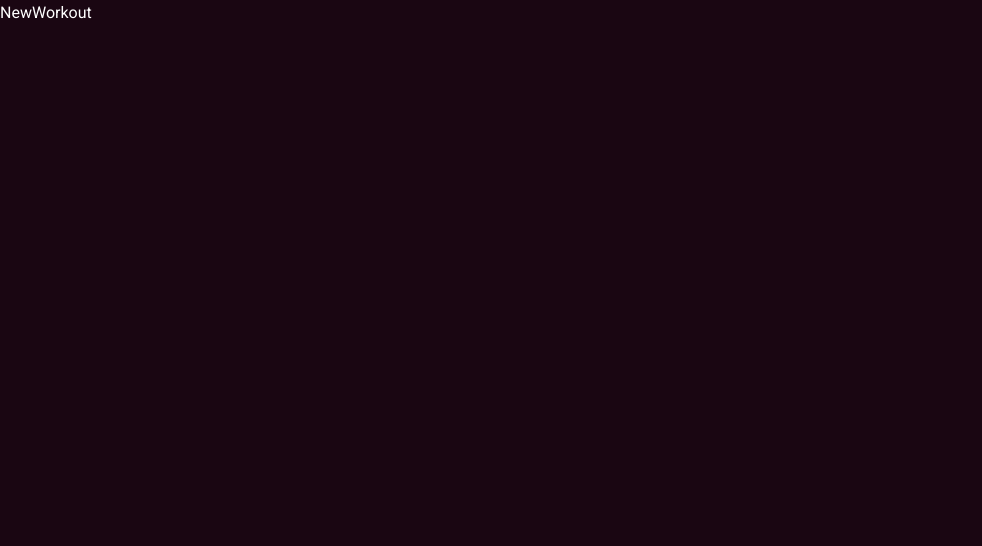
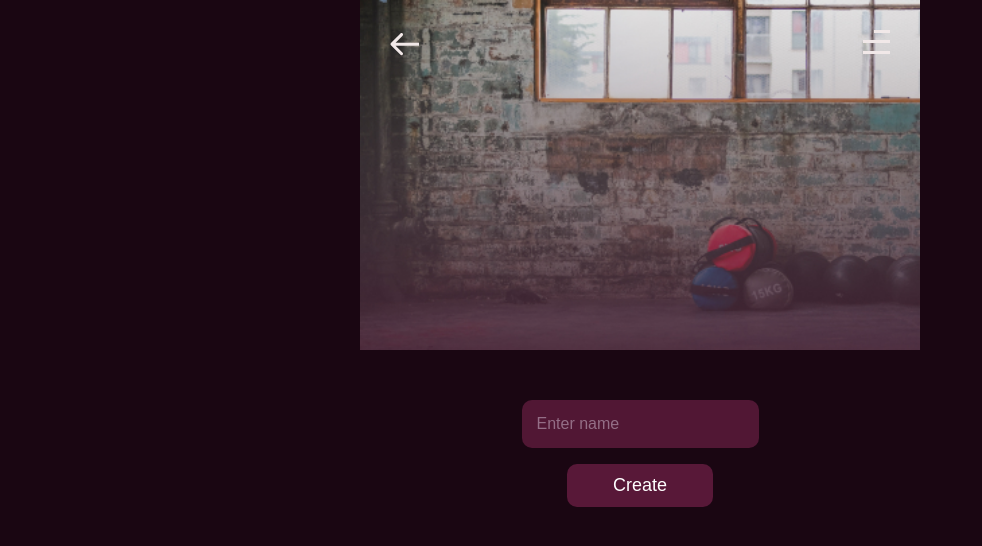
Before and after one commit to makhnev-a/workout2, a React (Create React App) app in the folder front/: page /new-workout in a window 1280 px wide. Shown: the top 546 px of the page, without its empty margins (0-982 px from the left). Built offline with nearby package versions, Linux system fonts and the light colour scheme.

Commit message:
fix new-workout page

```diff
--- a/front/src/components/common/Header/Header.jsx
+++ b/front/src/components/common/Header/Header.jsx
@@ -1,15 +1,28 @@
 import React from 'react'
+import { useLocation, useNavigate } from 'react-router-dom'
+
 import styles from './Header.module.scss'
 
 import userImage from '../../../images/header/user.svg'
+import arrowImage from '../../../images/header/arrow.svg'
 import Hamburger from './Hamburger/Hamburger'
 
 const Header = () => {
+	const location = useLocation()
+	const navigate = useNavigate()
+
 	return (
 		<header className={styles.header}>
-			<button type='button'>
-				<img alt='Auth' src={userImage} />
-			</button>
+			{location.pathname !== '/' ? (
+				<button type='button' onClick={() => navigate(-1)}>
+					<img alt='Auth' src={arrowImage} />
+				</button>
+			) : (
+				<button type='button'>
+					<img alt='Auth' src={userImage} />
+				</button>
+			)}
+
 			<Hamburger />
 		</header>
 	)
--- a/front/src/components/pages/NewWorkout/NewWorkout.jsx
+++ b/front/src/components/pages/NewWorkout/NewWorkout.jsx
@@ -1,8 +1,33 @@
-import React from 'react'
+import React, { useState } from 'react'
+import { useNavigate } from 'react-router-dom'
+
+import styles from './NewWorkout.module.scss'
+import bgImage from '../../../images/new-workout-bg.jpg'
+
+import Layout from '../../common/Layout'
+import Button from '../../ui/Button/Button'
+import Field from '../../ui/Field/Field'
 
 const NewWorkout = () => {
+	const navigate = useNavigate()
+	const [name, setName] = useState('')
+	const handleSubmit = () => console.log('submit')
+
 	return (
-		<div>NewWorkout</div>
+		<>
+			<Layout bgImage={bgImage} />
+			<div className={styles.wrapper}>
+				<form onSubmit={handleSubmit}>
+					<Field
+						value={name}
+						placeholder='Enter name'
+						onChange={e => setName(e.target.value)}
+					/>
+					{/* React Select */}
+					<Button text='Create' callback={() => navigate('/new-workout')} />
+				</form>
+			</div>
+		</>
 	)
 }
 
--- a/front/src/components/pages/NewWorkout/NewWorkout.module.scss
+++ b/front/src/components/pages/NewWorkout/NewWorkout.module.scss
@@ -0,0 +1,4 @@
+.wrapper {
+	padding: 50px 90px;
+	text-align: center;
+}
--- /dev/null
+++ b/front/src/components/ui/Field/Field.jsx
@@ -0,0 +1,17 @@
+import React from 'react'
+
+import styles from "./Field.module.scss"
+
+const Field = ({ placeholder, value, onChange, type = 'text' }) => {
+	return (
+		<input
+			placeholder={placeholder}
+			value={value}
+			onChange={onChange}
+			type={type}
+			className={styles.input}
+		/>
+	)
+}
+
+export default Field
--- /dev/null
+++ b/front/src/components/ui/Field/Field.module.scss
@@ -0,0 +1,19 @@
+@import '../../../scss/variables';
+
+.input {
+	background-color: $purple;
+	border: 1px solid transparent;
+	font-size: 16px;
+	padding: 14px;
+	border-radius: 10px;
+	margin-bottom: 1rem;
+	outline: none;
+
+	&:focus {
+		border-color: rgba($accent, 0.3);
+	}
+
+	&::placeholder {
+		color: #946e86;
+	}
+}
```
